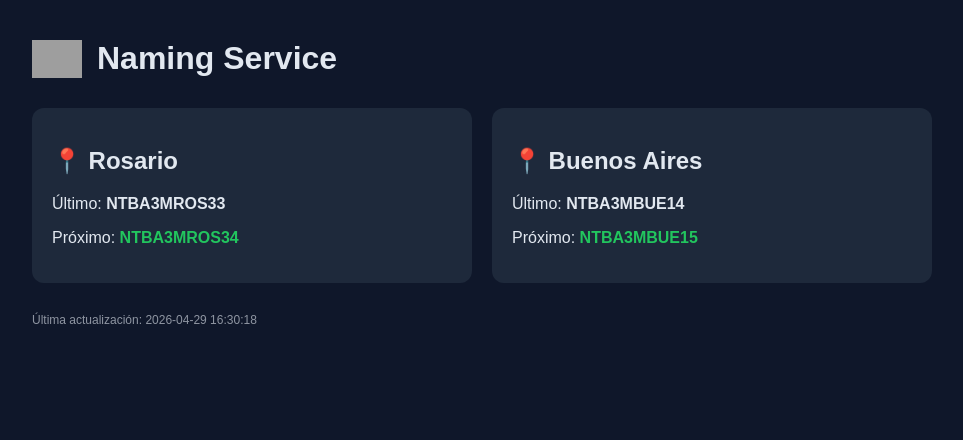
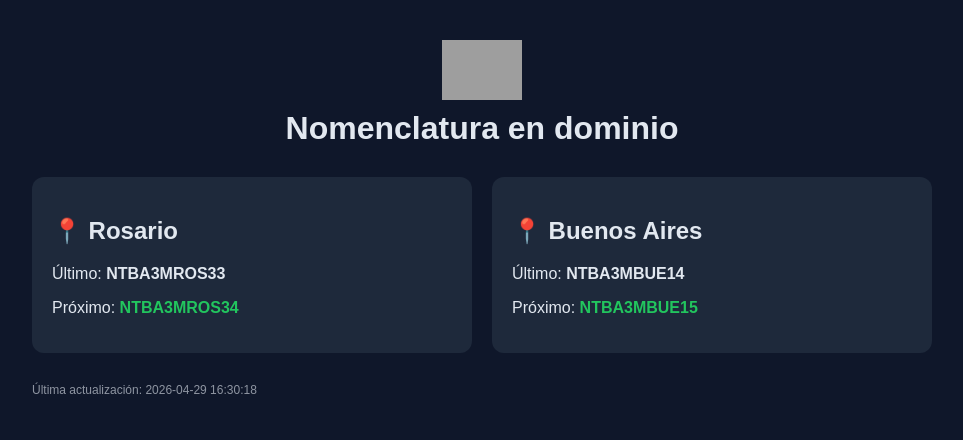
Before and after one commit to ZeDfriT/naming-status, a plain HTML site: page index.html in a window 1280 px wide. Shown: the whole page, without its empty margins (158-1121 px from the left). Drawn offline with Linux system fonts and the light colour scheme; grey boxes are pictures that could not be loaded.

Commit message:
Improve header and layout

```diff
--- a/index.html
+++ b/index.html
@@ -2,7 +2,7 @@
 <html>
 <head>
   <meta charset="UTF-8">
-  <title>Service Desk Naming</title>
+  <title>Nomenclatura en dominio</title>
 </head>
 
 <body style="margin:0; font-family: Arial; background:#0f172a; color:#e2e8f0;">
@@ -10,9 +10,9 @@
 <div style="max-width:900px; margin:auto; padding:40px;">
 
   <!-- HEADER -->
-  <div style="display:flex; align-items:center; gap:15px;">
-    <img src="https://i.imgur.com/m61YSju.png" width="50">
-    <h1 style="margin:0;">Naming Service</h1>
+  <div style="text-align:center; margin-bottom:30px;">
+    <img src="https://i.imgur.com/m61YSju.png" width="80" style="display:block; margin:auto; margin-bottom:10px;">
+    <h1 style="margin:0;">Nomenclatura en dominio</h1>
   </div>
 
   <div id="content" style="margin-top:30px;">
```
